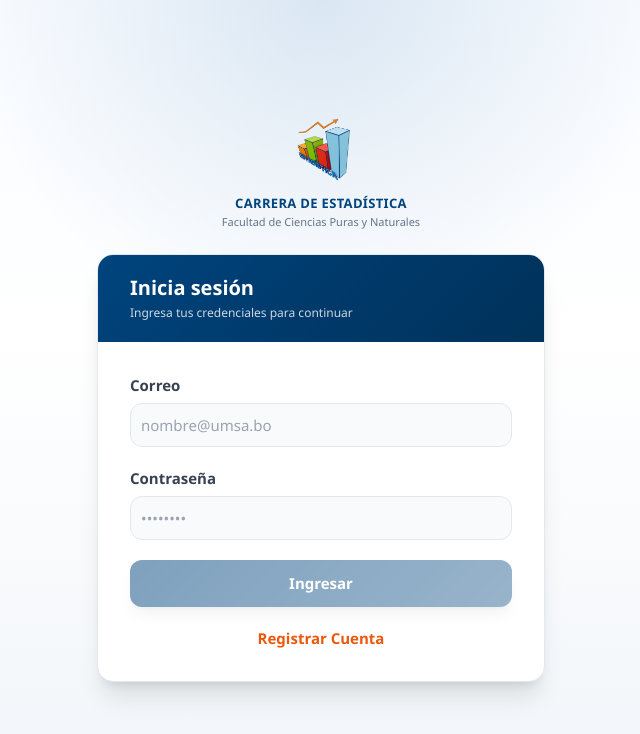
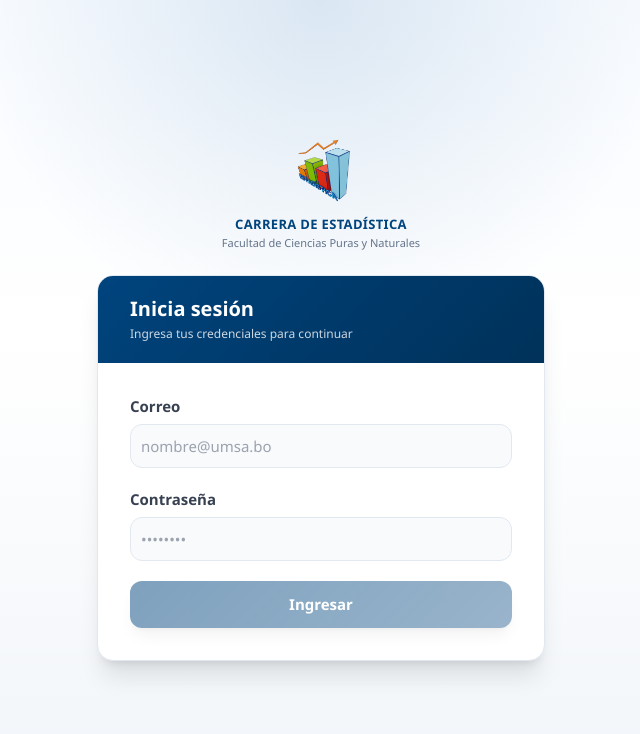
Before and after one commit to BlankS0800/Estadistica_UMSA, a React (Vite) app in the folder frontend/: page /admin/login in a window 1280 px wide. Shown: the top 734 px of the page, without its empty margins (319-959 px from the left). Built offline with nearby package versions, Linux system fonts and the light colour scheme; no server answers.

Commit message:
fix: se quito el boton Registrar Cuenta del login

```diff
--- a/frontend/src/admin/pages/LogInPage.jsx
+++ b/frontend/src/admin/pages/LogInPage.jsx
@@ -1,5 +1,5 @@
 import { useState } from 'react'
-import { Link, useNavigate } from 'react-router-dom'
+import { useNavigate } from 'react-router-dom'
 import { authService } from '../services/auth.service'
 
 export default function LogInPage() {
@@ -108,15 +108,6 @@ export default function LogInPage() {
               >
                 Ingresar
               </button>
-
-              <p className="text-sm font-light text-umsa-text-suave text-center">
-                <Link
-                  to="/admin/sign-up"
-                  className="cursor-pointer font-semibold text-umsa-orange hover:underline"
-                >
-                  Registrar Cuenta
-                </Link>
-              </p>
             </form>
           </div>
         </div>
--- a/frontend/src/admin/pages/TextEditorPage.jsx
+++ b/frontend/src/admin/pages/TextEditorPage.jsx
@@ -483,7 +483,7 @@ export default function TextEditorPage() {
         }
       })
       .filter((group) => group.sections.length > 0)
-  }, [sectionGroups, searchTerm])
+  }, [sectionGroups, selectedGroupFilter, searchTerm])
 
   const activeGroup = sectionGroups.find((g) =>
     g.sections.some((s) => s.claveCampo === activeKey),
@@ -526,6 +526,7 @@ export default function TextEditorPage() {
 
   const changePage = (pageSlug) => {
     setActivePageSlug(pageSlug)
+    setSelectedGroupFilter('all')
     setSearchTerm('')
     const targetSections = sections.filter(
       (section) => normalizePageSlug(section.paginaSlug) === pageSlug,
@@ -594,6 +595,7 @@ export default function TextEditorPage() {
 
   const openQuickAccess = (item) => {
     setActivePageSlug(item.slug)
+    setSelectedGroupFilter('all')
     setSearchTerm('')
     setOpenNavGroup(null)
     const targetSections = sections.filter(
```
